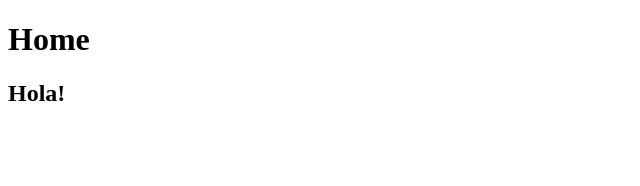
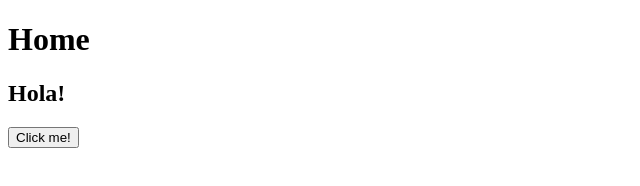
Before and after one commit to Moisnt/Gitflow, a plain HTML site: page index.html in a window 1280 px wide. Shown: the whole page, without its empty margins (0-640 px from the left). Drawn offline with Linux system fonts and the light colour scheme.

Commit message:
feat: se agrega un botón

```diff
--- a/index.html
+++ b/index.html
@@ -6,6 +6,8 @@
         <body>
             <h1>Home</h1>
             <h2>Hola!</h2>
+            <!-- Agregamos un botón -->
+            <button class="shadow_btn">Click me!</button>
         </body>
     </head>
 </html>
```
